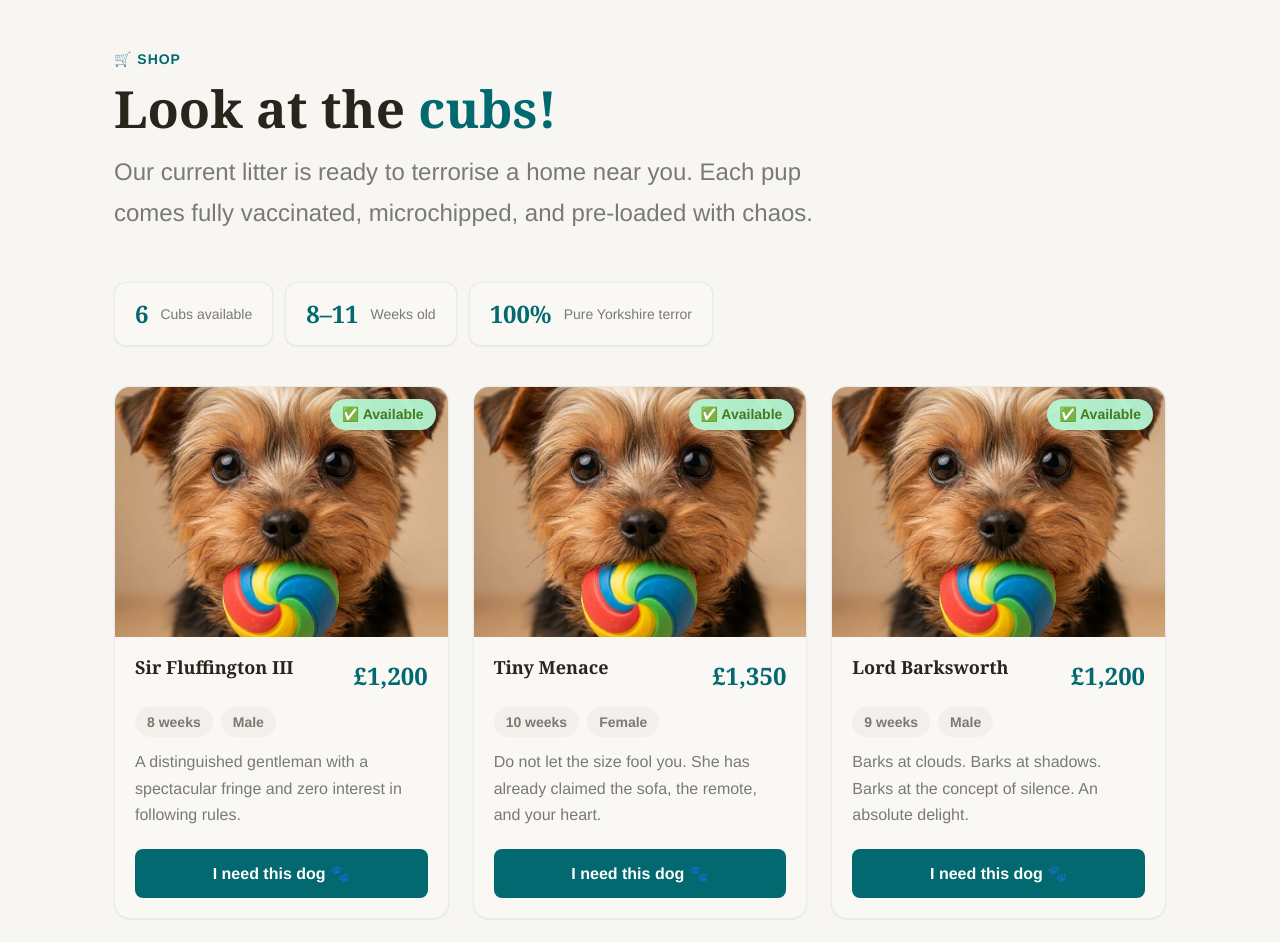
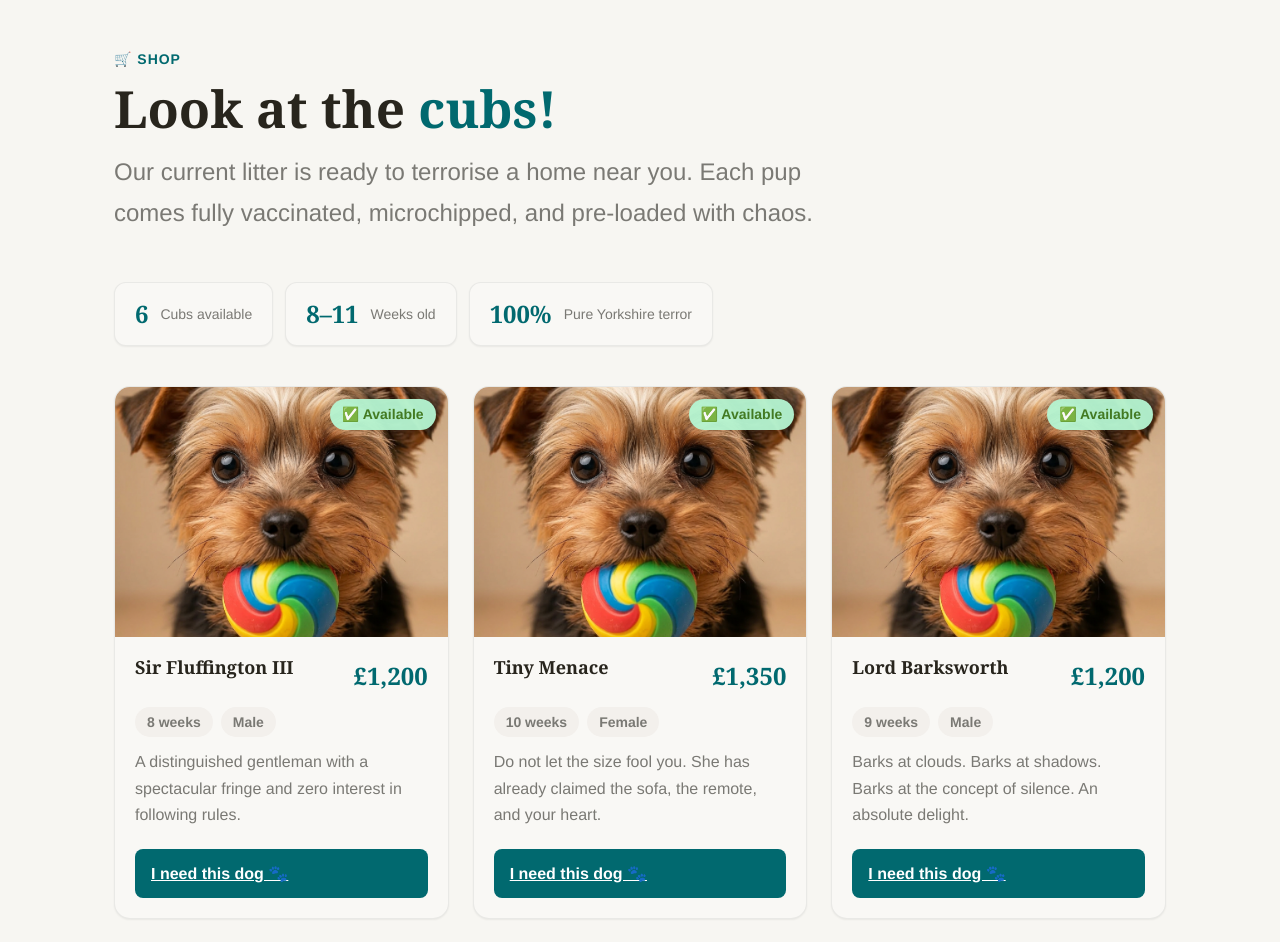
Before and after one commit to hajdun/react-routing-init, a React (Vite) app: page /puppies in a window 1280 px wide. Shown: the top 942 px of the page. Built offline with nearby package versions, Linux system fonts and the light colour scheme.

Commit message:
Yorkie breeder routing - puppy profile

```diff
--- a/src/main.jsx
+++ b/src/main.jsx
@@ -6,11 +6,13 @@ import Home from './pages/Home'
 import OurDogs from './pages/OurDogs'
 import Shop from './pages/Shop'
 import Contact from './pages/Contact'
+import PuppyProfile from './pages/PuppyProfile'
 
 const router = createBrowserRouter([
   { path: '/', element: <Home /> },
   { path: '/our-dogs', element: <OurDogs /> },
   { path: '/puppies', element: <Shop /> },
+  { path: '/puppies/:id', element: <PuppyProfile /> },
   { path: '/contact', element: <Contact /> },
 ])
 
--- a/src/pages/PuppyProfile.jsx
+++ b/src/pages/PuppyProfile.jsx
@@ -1,16 +1,35 @@
 // src/App.js
 import React from 'react';
-// import { dogs } from puppies.js
+import { useParams } from 'react-router-dom';
+import { dogs } from "../dogData/puppies"
 
 // this page should be routed under /puppies/:id
 // here you need to get the "id" data from the url
 // display puppy data for the id
 // e. g. if you navigate to /puppies/2
-// "Tiny Menace" 's profile should be displayed
+// "Tiny Menace" 's profile should be displayed as follows:
+
+// Puppy profile!
+// Tiny Menace
+// Do not let the size fool you. She has already claimed the sofa, the remote, and your heart.
+
 const PuppyProfile = () => {
+    const { id } = useParams()
+
+    const currentPuppy = dogs.find(dog => dog.id.toString() === id)
     return (
         <div>
-            Puppy profile!
+            <div>
+                Puppy profile!
+            </div>
+
+            <div>
+                {currentPuppy.name}
+            </div>
+
+            <div>
+                {currentPuppy.desc}
+            </div>
         </div>
     );
 }
--- a/src/pages/Shop.jsx
+++ b/src/pages/Shop.jsx
@@ -154,9 +154,11 @@ export default function Shop() {
                             </p>
 
                             {/* CTA */}
-                            <button
+                            <Link
+
+                                to={"/puppies/" + dog.id}
                                 disabled={dog.tag === 'Reserved'}
-                                onClick={() => { }}
+
                                 style={{
                                     marginTop: 'var(--space-2)',
                                     width: '100%',
@@ -178,7 +180,7 @@ export default function Shop() {
                                 }}
                             >
                                 {dog.tag === 'Reserved' ? 'Already claimed 😢' : 'I need this dog 🐾'}
-                            </button>
+                            </Link>
                         </div>
                     </article>
                 ))}
```
